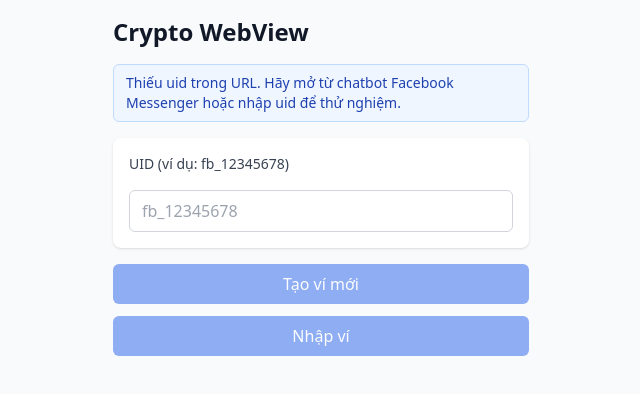
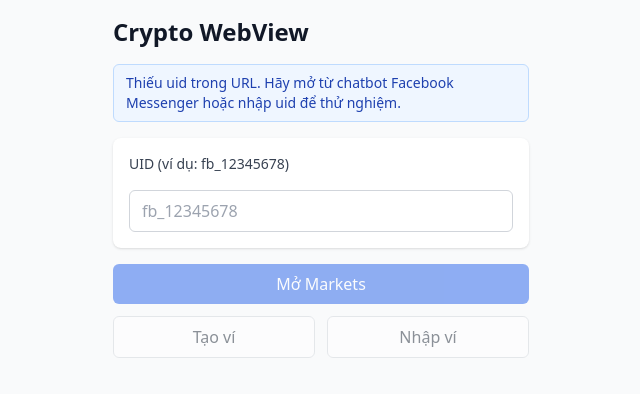
Before and after one commit to xbaonx/cr-mess, a Next.js app: page / in a window 1280 px wide. Shown: the top 394 px of the page, without its empty margins (319-959 px from the left). Built offline with nearby package versions, Linux system fonts and the light colour scheme.

Commit message:
feat(flow): standardize navigation to Markets -> Token -> Trade -> Swap; guard Swap without destination; promote Markets on home

```diff
--- a/pages/index.tsx
+++ b/pages/index.tsx
@@ -31,12 +31,17 @@
         />
       </div>
       <div className="grid grid-cols-1 gap-3">
-        <Link href={`/create${linkSuffix}`} className={`button-primary text-center ${!localUid ? 'pointer-events-none opacity-50' : ''}`}>
-          Tạo ví mới
+        <Link href={`/markets${linkSuffix}`} className={`button-primary text-center ${!localUid ? 'pointer-events-none opacity-50' : ''}`}>
+          Mở Markets
         </Link>
-        <Link href={`/import${linkSuffix}`} className={`button-primary text-center ${!localUid ? 'pointer-events-none opacity-50' : ''}`}>
-          Nhập ví
-        </Link>
+        <div className="grid grid-cols-2 gap-3">
+          <Link href={`/create${linkSuffix}`} className={`button-secondary text-center ${!localUid ? 'pointer-events-none opacity-50' : ''}`}>
+            Tạo ví
+          </Link>
+          <Link href={`/import${linkSuffix}`} className={`button-secondary text-center ${!localUid ? 'pointer-events-none opacity-50' : ''}`}>
+            Nhập ví
+          </Link>
+        </div>
       </div>
     </div>
   );
--- a/pages/swap.tsx
+++ b/pages/swap.tsx
@@ -47,7 +47,14 @@
       {error && <Notification type="error" message={error} />}
       {result && <Notification type="success" message={result} />}
 
-      <SwapForm onSubmit={onSubmit} defaultTo={defaultTo} />
+      {!defaultTo ? (
+        <div className="card space-y-2">
+          <div className="text-sm text-gray-600">Vui lòng chọn token trước khi swap.</div>
+          <a href={withUidPath('/markets', uid)} className="button-primary text-center">Mở Markets để chọn token</a>
+        </div>
+      ) : (
+        <SwapForm onSubmit={onSubmit} defaultTo={defaultTo} />
+      )}
 
       <div className="text-center">
         <a href={withUidPath('/dashboard', uid)} className="text-sm text-gray-500 underline">Quay lại Dashboard</a>
```
